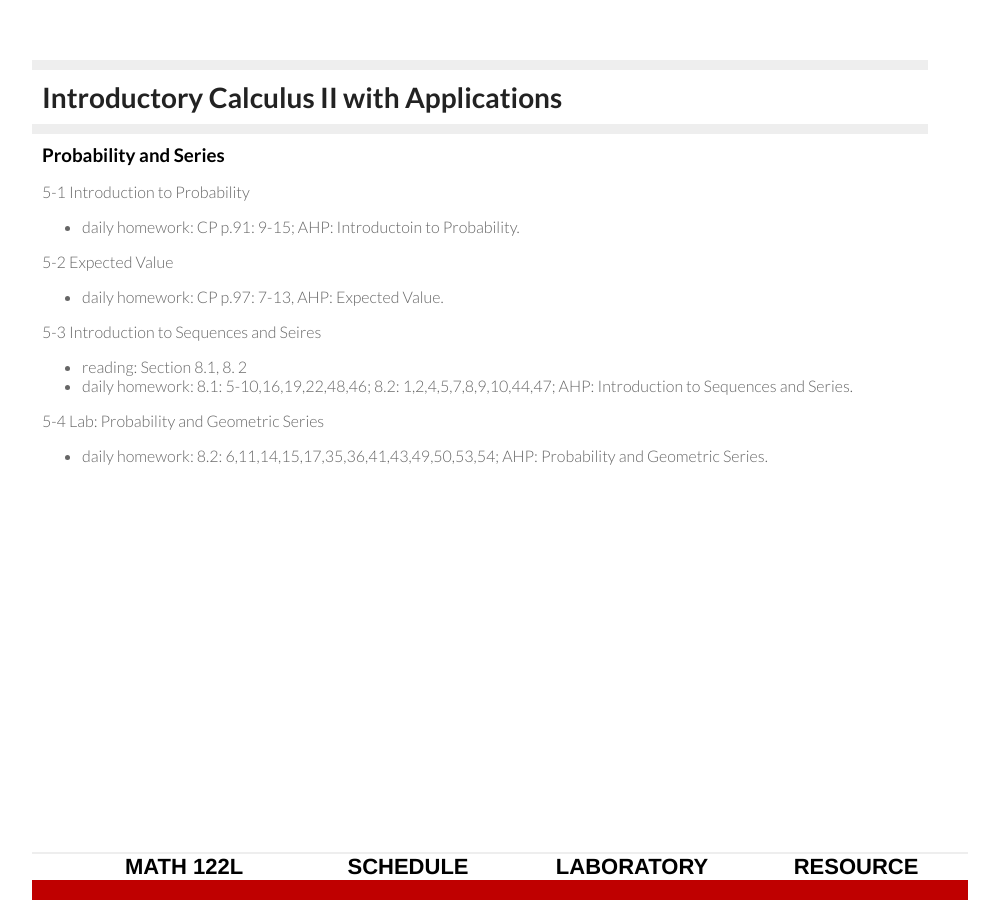
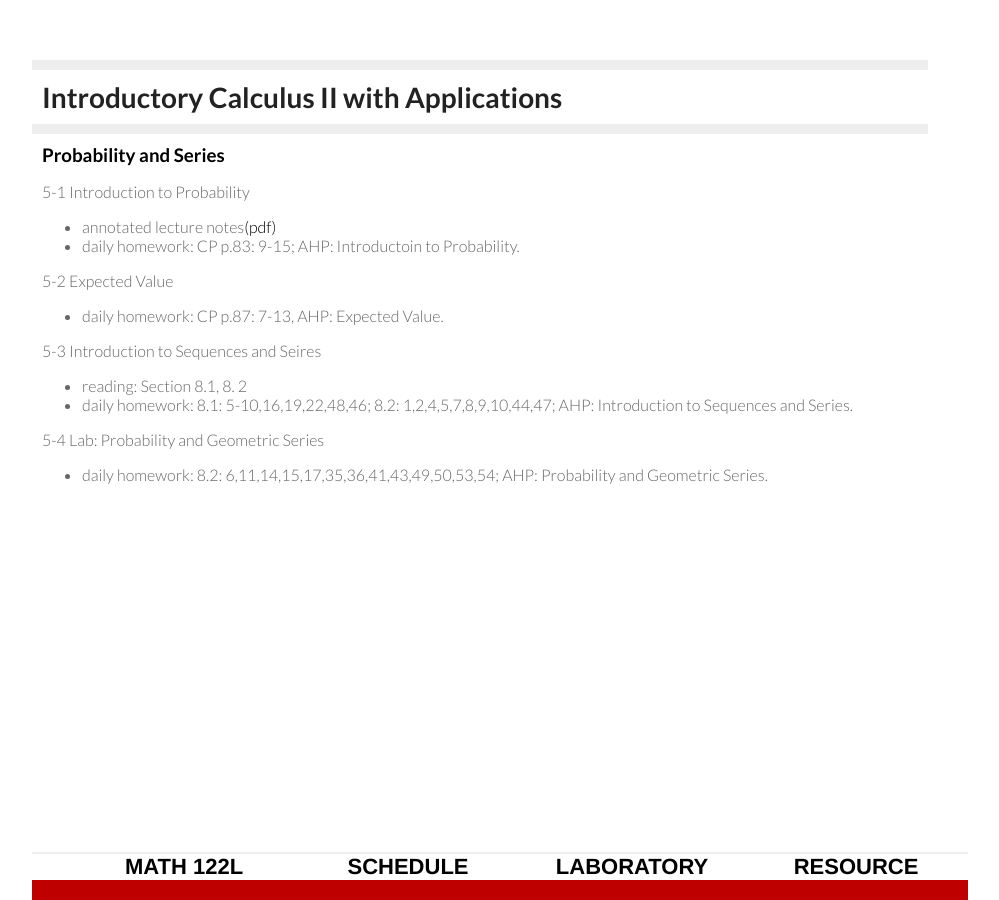
Before and after one commit to sshanshans/calculus2, a Jekyll site: the page built from schedule/week5/week5.md, in a window 1280 px wide. Shown: the whole page, without its empty margins (160-1159 px from the left). Built offline with Jekyll 4.4.1, drawn with Linux system fonts in a browser that asks for light colours.

Commit message:
lecture notes

```diff
--- a/schedule/week5/week5.md
+++ b/schedule/week5/week5.md
@@ -7,11 +7,12 @@ description: weekly schedule
 
 5-1 Introduction to Probability
 
-* daily homework: CP p.91: 9-15; AHP: Introductoin to Probability. <br>
+* annotated lecture notes[(pdf)](\calculus2\schedule\week5\5-1Shan-annotated.pdf)
+* daily homework: CP p.83: 9-15; AHP: Introductoin to Probability. <br>
 
 5-2 Expected Value
 
-* daily homework: CP p.97: 7-13, AHP: Expected Value. <br>
+* daily homework: CP p.87: 7-13, AHP: Expected Value. <br>
 
 5-3 Introduction to Sequences and Seires
 
```
Also changed, not shown: 1 other file.
